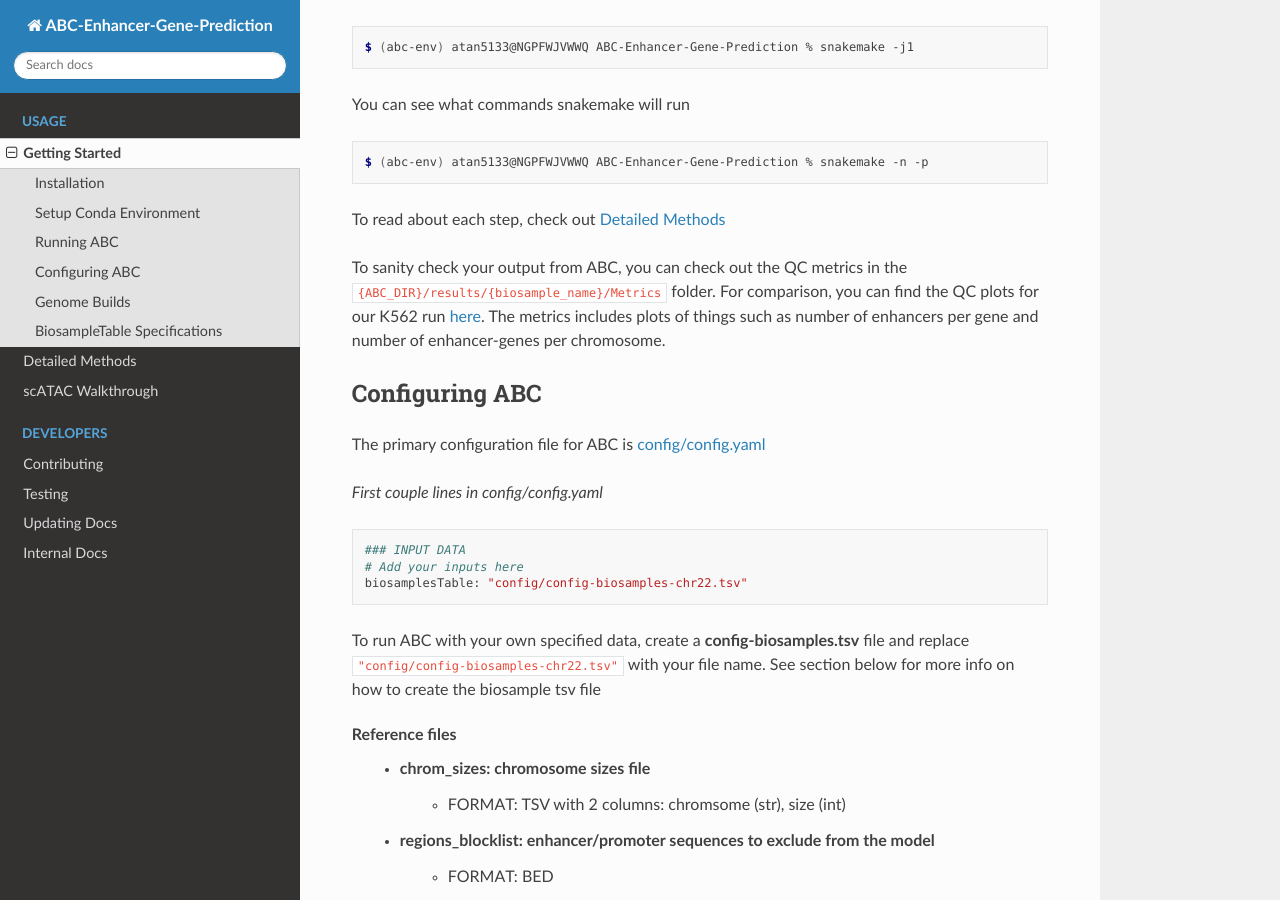
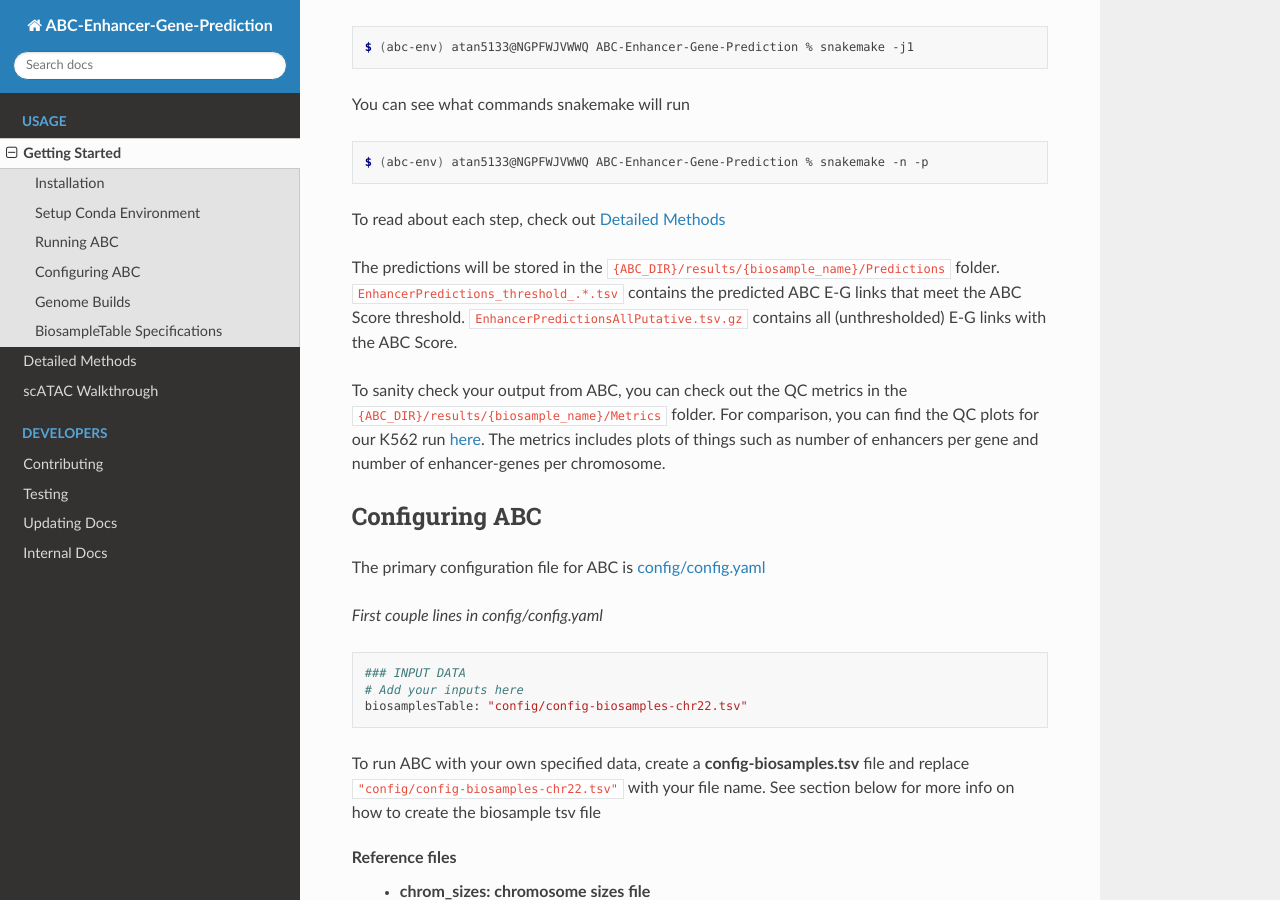
Before and after one commit to broadinstitute/ABC-Enhancer-Gene-Prediction, a Sphinx documentation site: the page built from docs/usage/getting_started.rst, in a window 1280 px wide and 900 px high, scrolled down 910 px. Built offline with Sphinx 7.4.7 and the Read the Docs theme 2.0.0, drawn with Linux system fonts in a browser that asks for light colours.

Commit message:
update documentation about output files/folders

```diff
--- a/docs/usage/getting_started.rst
+++ b/docs/usage/getting_started.rst
@@ -45,6 +45,10 @@ You can see what commands snakemake will run
 	$ (abc-env) atan5133@NGPFWJVWWQ ABC-Enhancer-Gene-Prediction % snakemake -n -p
 
 To read about each step, check out :ref:`ABC-methods`
+
+The predictions will be stored in the ``{ABC_DIR}/results/{biosample_name}/Predictions`` folder.
+``EnhancerPredictions_threshold_.*.tsv`` contains the predicted ABC E-G links that meet the ABC Score threshold.
+``EnhancerPredictionsAllPutative.tsv.gz`` contains all (unthresholded) E-G links with the ABC Score.
 
 To sanity check your output from ABC, you can check out the QC metrics in the ``{ABC_DIR}/results/{biosample_name}/Metrics`` folder.
 For comparison, you can find the QC plots for our K562 run `here <https://drive.google.com/file/d/1fyd7ONKDgP646fOIafJhXcXnAk_6LCi1/view?usp=sharing>`_.
```
